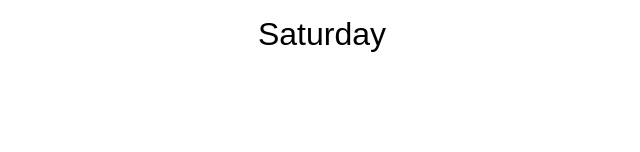
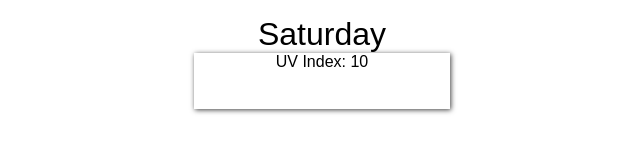
Before and after one commit to space-apps-goldilocks-zone/persunl, a React (Create React App) app: page / in a window 1280 px wide. Shown: the part 198-350 px from the top of the page, without its empty margins (318-958 px from the left). Built offline with nearby package versions, Linux system fonts and the light colour scheme.

Commit message:
Add UV level component

```diff
--- a/src/App.js
+++ b/src/App.js
@@ -3,6 +3,7 @@ import "./App.css";
 import AppBar from "./AppBar";
 import DayNav from "./DayNav";
 import TemperatureAndDay from "./TemperatureAndDay";
+import UvLevel from "./UvLevel";
 import { DAYS, WEATHER_COND } from "./constants";
 
 const store = {
@@ -51,6 +52,7 @@ class App extends Component {
         <AppBar />
         <DayNav weatherCondition={ WEATHER_COND.SUNNY } dayOfWeek={ DAYS.SAT }/>
         <TemperatureAndDay dayOfWeek={ store.today } temperature={ store[store.today].temperature } />
+        <UvLevel uvIndex={ store[store.today].uvIndex } />
       </div>
     );
   }
--- /dev/null
+++ b/src/UvLevel.js
@@ -0,0 +1,18 @@
+import React from "react";
+import PropTypes from "prop-types";
+
+const UvLevel = (props) => (
+  <div style={{
+         boxShadow: "1px 1px 5px 0px rgba(0,0,0,0.75)",
+         display: "inline-block",
+         height: "3.5em",
+         width: "16em"
+       }} >
+    UV Index: { props.uvIndex }
+  </div>
+);
+UvLevel.propTypes = {
+  uvIndex: PropTypes.number.isRequired
+};
+
+export default UvLevel
```
